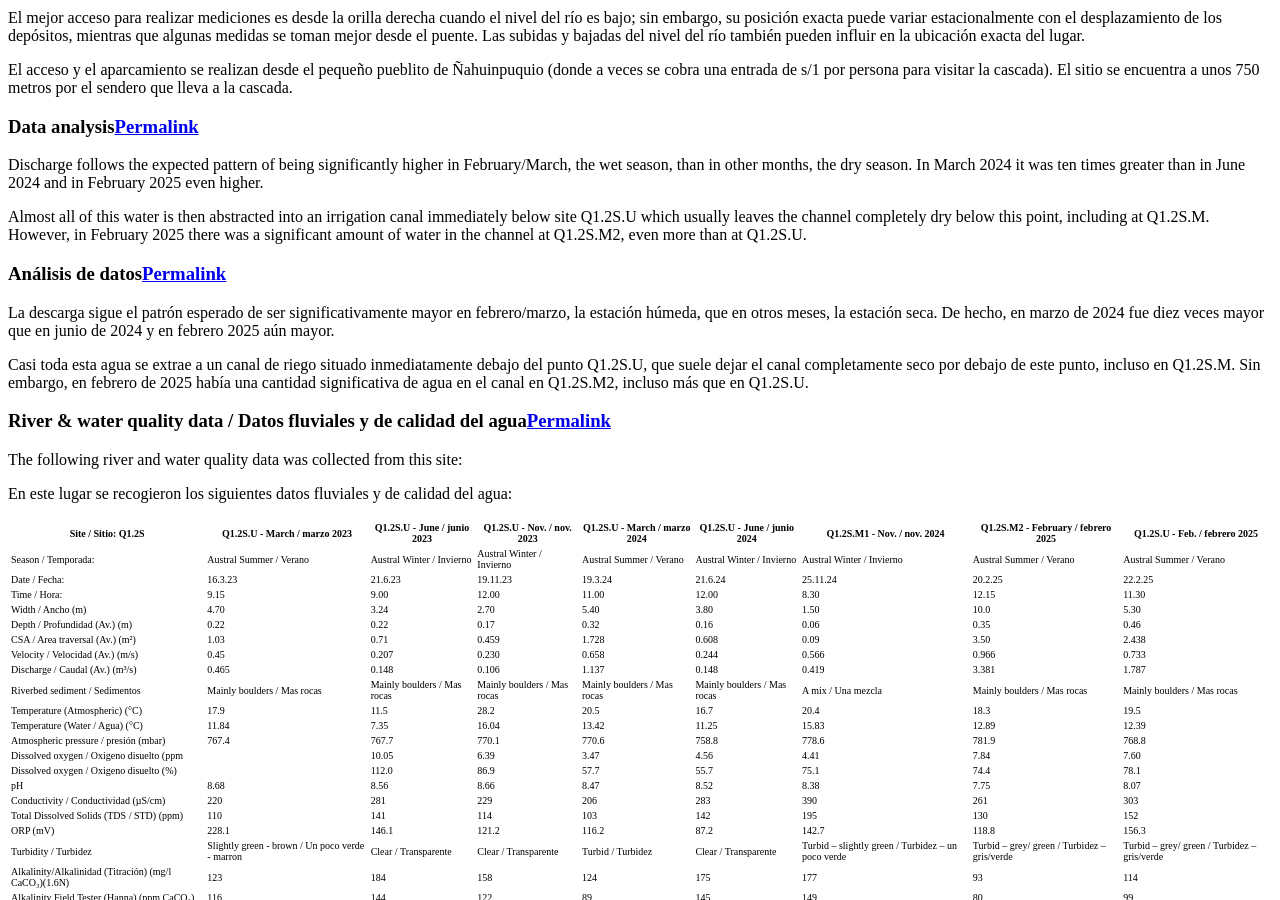
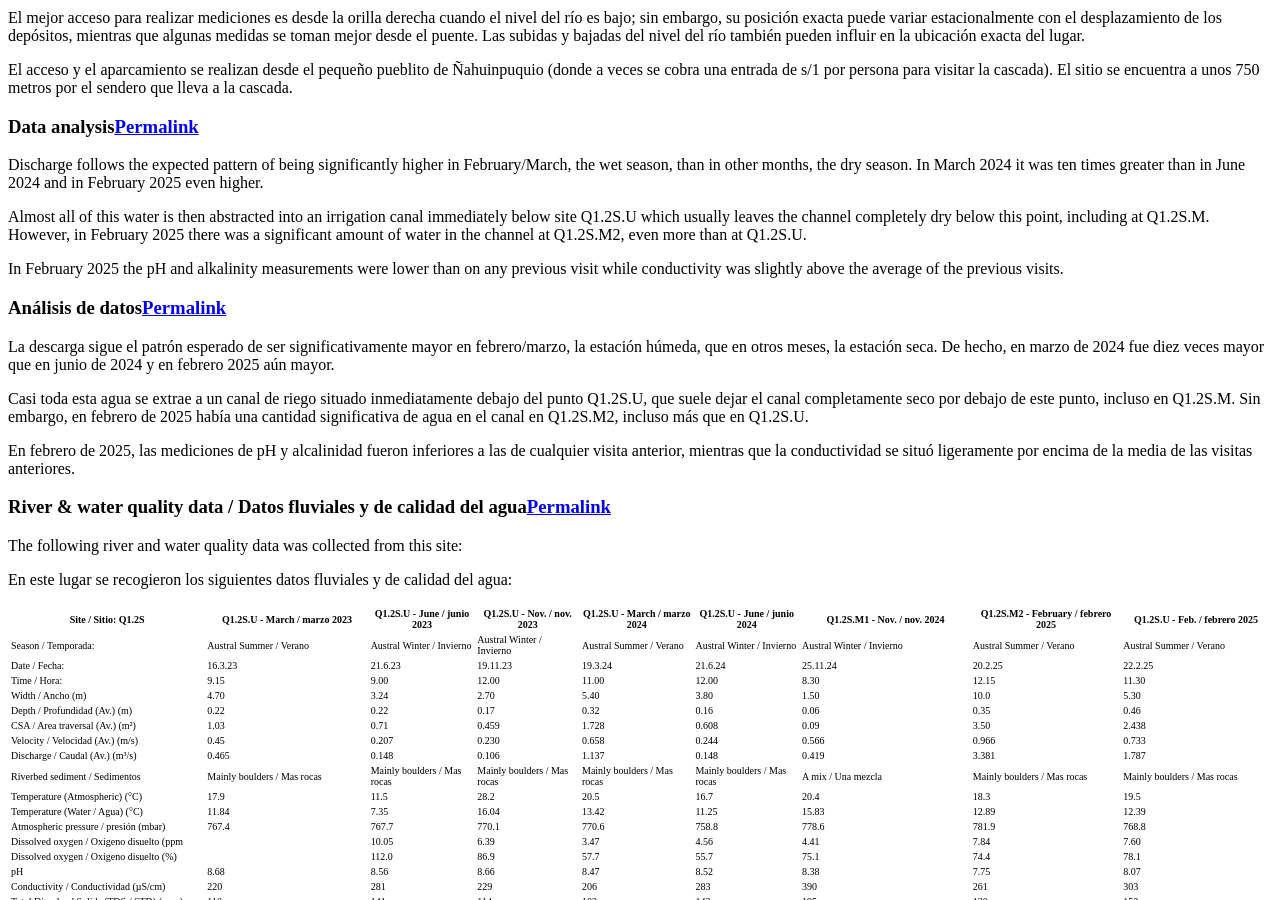
Before and after one commit to HVLepage/cavep-unah, a Jekyll site: the page built from _docs/site-network/Q1_2S.md, in a window 1280 px wide and 900 px high, scrolled down 5821 px. Built offline with Jekyll 4.4.1, drawn with Linux system fonts in a browser that asks for light colours; comment, search, counter and statistics services are not loaded.

Commit message:
Update Q1_2S.md

```diff
--- a/_docs/site-network/Q1_2S.md
+++ b/_docs/site-network/Q1_2S.md
@@ -112,7 +112,7 @@ Discharge follows the expected pattern of being significantly higher in February
 
 Almost all of this water is then abstracted into an irrigation canal immediately below site Q1.2S.U which usually leaves the channel completely dry below this point, including at Q1.2S.M. However, in February 2025 there was a significant amount of water in the channel at Q1.2S.M2, even more than at Q1.2S.U.
 
-
+In February 2025 the pH and alkalinity measurements were lower than on any previous visit while conductivity was slightly above the average of the previous visits.
 
 
 ### Análisis de datos
@@ -121,7 +121,7 @@ La descarga sigue el patrón esperado de ser significativamente mayor en febrero
 
 Casi toda esta agua se extrae a un canal de riego situado inmediatamente debajo del punto Q1.2S.U, que suele dejar el canal completamente seco por debajo de este punto, incluso en Q1.2S.M. Sin embargo, en febrero de 2025 había una cantidad significativa de agua en el canal en Q1.2S.M2, incluso más que en Q1.2S.U.
 
-
+En febrero de 2025, las mediciones de pH y alcalinidad fueron inferiores a las de cualquier visita anterior, mientras que la conductividad se situó ligeramente por encima de la media de las visitas anteriores.
 
 
 ### River & water quality data / Datos fluviales y de calidad del agua
```
